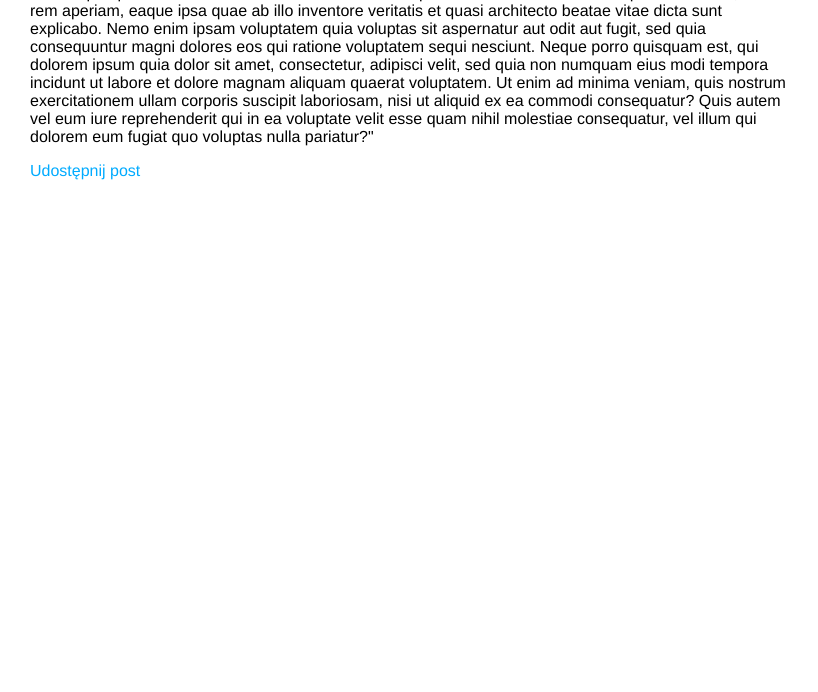
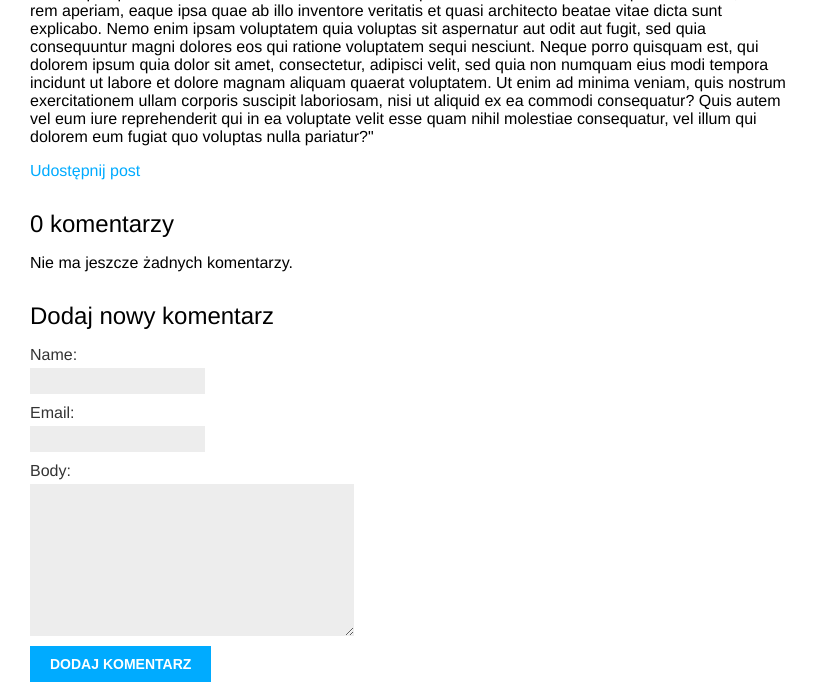
Before and after one commit to uru96/myBlog, a Django app: a page that uses blogproject/blog/templates/blog/post/detail.html in a window 1280 px wide. Shown: the part 140-832 px from the top of the page, without its empty margins (0-818 px from the left). Before the commit the page ends 320 px from the top, so only its background shows below. Run offline with Django 3.2, Linux system fonts and the light colour scheme; data comes from the database, SQL or seed files in the repository; both versions use the stored data as it was after the commit.

Commit message:
added comments with form

```diff
--- a/blogproject/blog/templates/blog/post/detail.html
+++ b/blogproject/blog/templates/blog/post/detail.html
@@ -8,8 +8,32 @@
     Opublikowany {{ post.date }} przez {{ post.author }}
 </p>
 {{ post.body|linebreaks }}
-<p>
-    <a href="{% url "blog:post_share" post.id %}">
-    Udostępnij post</a>
-</p>
+<p><a href="{% url "blog:post_share" post.id %}"> Udostępnij post</a></p>
+
+{% with comments.count as total_comments %}
+<h2>{{ total_comments }} komentarz{{ total_comments|pluralize:"y" }} </h2>
+{% endwith %}
+
+{% for comment in comments %}
+<div class="comment">
+    <p class="info">
+        Komentarz {{ forloop.counter }} dodany przez {{ comment.name }}
+        {{ comment.created }}
+    </p>
+    {{ comment.body|linebreaks }}
+</div>
+{% empty %}
+<p>Nie ma jeszcze żadnych komentarzy.</p>
+{% endfor %}
+
+{% if new_comment %}
+<h2>Twój komentarz został dodany</h2>
+{% else %}
+<h2> Dodaj nowy komentarz</h2>
+<form action="." method="post" >
+    {{ comment_form.as_p }}
+    {% csrf_token %}
+    <p><input type="submit" value="Dodaj komentarz"></p>
+</form>
+{% endif %}
 {% endblock %}
--- a/blogproject/blog/views.py
+++ b/blogproject/blog/views.py
@@ -33,6 +33,7 @@ def post_detail(request, year, month, day, post):
             new_comment.post = post
             # Save comment in Database
             new_comment.save()
+            comment_form=CommentForm()
     else:
         comment_form = CommentForm()
 
```
Also changed, not shown: blogproject/db.sqlite3.
